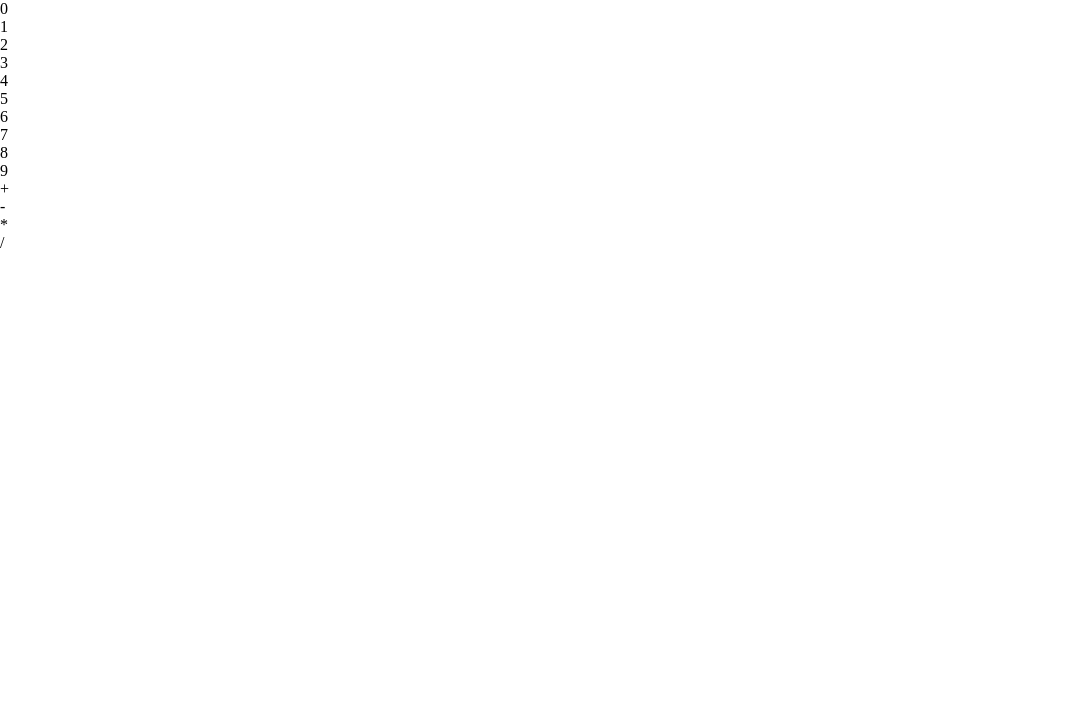
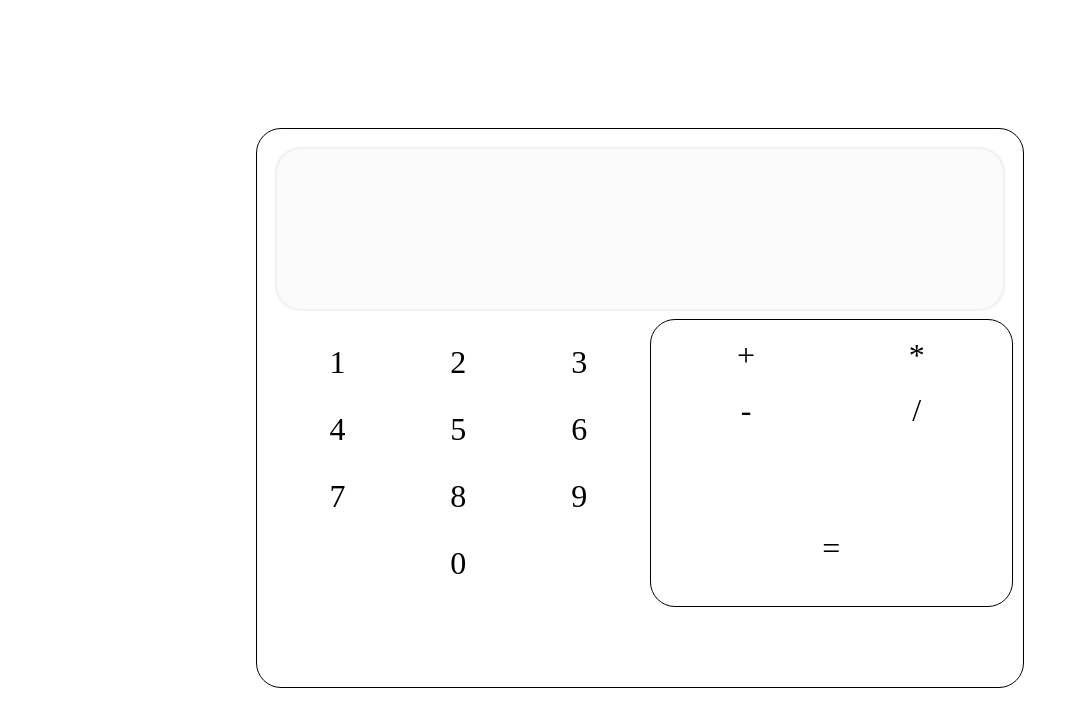
Before and after one commit to IlyasomarH/calculatriceWeb, a plain HTML site: page index.html in a window 1280 px wide. Shown: the whole page, without its empty margins (0-1087 px from the left). Drawn offline with Linux system fonts and the light colour scheme.

Commit message:
finished html et css

```diff
--- a/index.html
+++ b/index.html
@@ -15,32 +15,65 @@
         </div>
 
 
+        <div class="clavier">
             <div class="nombre">
                 <ul>
-                <li>0</li>
+                    <div class="ligne">
                         <li>1</li>
                         <li>2</li>
                         <li>3</li>
+
+                    </div>
+                    <div class="ligne">
                         <li>4</li>
                         <li>5</li>
                         <li>6</li>
+                    </div>
+                    <div class="ligne">
+
                         <li>7</li>
                         <li>8</li>
                         <li>9</li>
+
+                    </div>
+                    <div class="Zero">
+                        <li>0</li>
+                    </div>
+
+
+
+
+                </ul>
+            </div>
+
+            <div class="operation">
+                <ul>
+                    <div class="oper">
+                       <div>
+                        <li>+</li>
+                        <li>-</li>
+                       </div>
+                       <div>
+                        <li>*</li>
+                        <li>/</li>
+                       </div>
+
+                    </div>
+
+                    <div class="egale">
+                        =
+                    </div>
                 </ul>
 
             </div>
 
 
-        <div class="operation">
-            <ul>
-                <li>+</li>
-                <li>-</li>
-                <li>*</li>
-                <li>/</li>
-            </ul>
+
 
         </div>
+
+
+
     </div>
 
 
--- a/style.css
+++ b/style.css
@@ -3,4 +3,138 @@
     padding: 0;
     margin: 0;
     transition: all 1s;
+    list-style: none;
 }
+
+
+:root{
+    --taile:2em;
+}
+
+
+div.container{
+    width: 60%;
+    height: 70vh;
+    margin:  10% auto;
+    border: 1px solid black;
+    padding: 10px;
+    border-radius: 25px;
+}
+
+div.container > div.ecran{
+    background-color: #fbfbfb;
+    height: 20vh;
+    border-radius: 25px;
+    box-shadow: 2px 2px 1px #f3f2f2,-2px -2px 1px #f3f2f2, -2px 2px 1px #f3f2f2, 2px -2px 1px #f3f2f2;
+    margin: 10px;
+
+}
+
+
+
+div.container > div.clavier{
+    display: flex;
+    justify-content: space-around;
+
+}
+div.nombre{
+    width: 50%;
+    /* background-color: #f4f4f4; */
+    border-radius: 25px;
+    margin: 10px;
+}
+div.nombre > ul {
+    display: flex;
+    flex-direction: column;
+    justify-content: space-around;
+    /* border: 1px solid black; */
+    height: 33.5vh;
+}
+
+ul > div.ligne{
+ display: flex;
+ justify-content: space-around;
+ align-items: center;
+ width: 100%;
+ height: 50px;
+ font-size: var(--taile);
+ /* border: 1px solid black; */
+ /* background-color: #ececec; */
+}
+ul > div.ligne li{
+    /* border: 1px solid black; */
+    width:50% ;
+    text-align: center;
+}
+
+ul > div.ligne li:hover, div.Zero li:hover{
+    background-color: #f7f7f7;
+    cursor: pointer;
+    border-radius: 25px;
+}
+
+ul > div.ligne + div.Zero{
+    width: 100%;
+    /* margin: auto; */
+    /* border: 1px solid black; */
+    text-align: center;
+    height: 50px;
+    display: flex;
+    justify-content: center;
+    align-items: center;
+    font-size: var(--taile);
+}
+ul > div.ligne + div.Zero li{
+    width: 100%;
+}
+
+div.operation{
+    width: 50%;
+    border: 1px solid black;
+    border-radius: 25px;
+    padding: 10px;
+}
+
+
+div.operation> ul > div.oper{
+    display: flex;
+    justify-content: space-around;
+    /* flex-direction: column */
+    /* align-items: ; */
+    /* border: 1px solid black; */
+    height: 25vh;
+    /* width: 100%; */
+}
+div.operation> ul > div.oper > div {
+    width: 100%;
+    text-align: center;
+}
+
+div.operation> ul > div.oper > div >li{
+    /* border: 1px solid black; */
+    width: 100%;
+    height: 55px;
+    line-height: 50px;
+    font-size: var(--taile);
+}
+
+div.operation> ul > div.oper > div >li:hover{
+    background-color: #f7f7f7;
+    cursor: pointer;
+    border-radius: 25px;
+}
+
+div.egale{
+    width: 100%;
+    /* border: 1px solid black; */
+    text-align: center;
+    height: 55px;
+    font-size: var(--taile);
+}
+
+
+div.egale:hover{
+    background-color: #f7f7f7;
+    cursor: pointer;
+    border-radius: 25px;
+}
```
Lines whose indentation alone changed are shown as unchanged.
